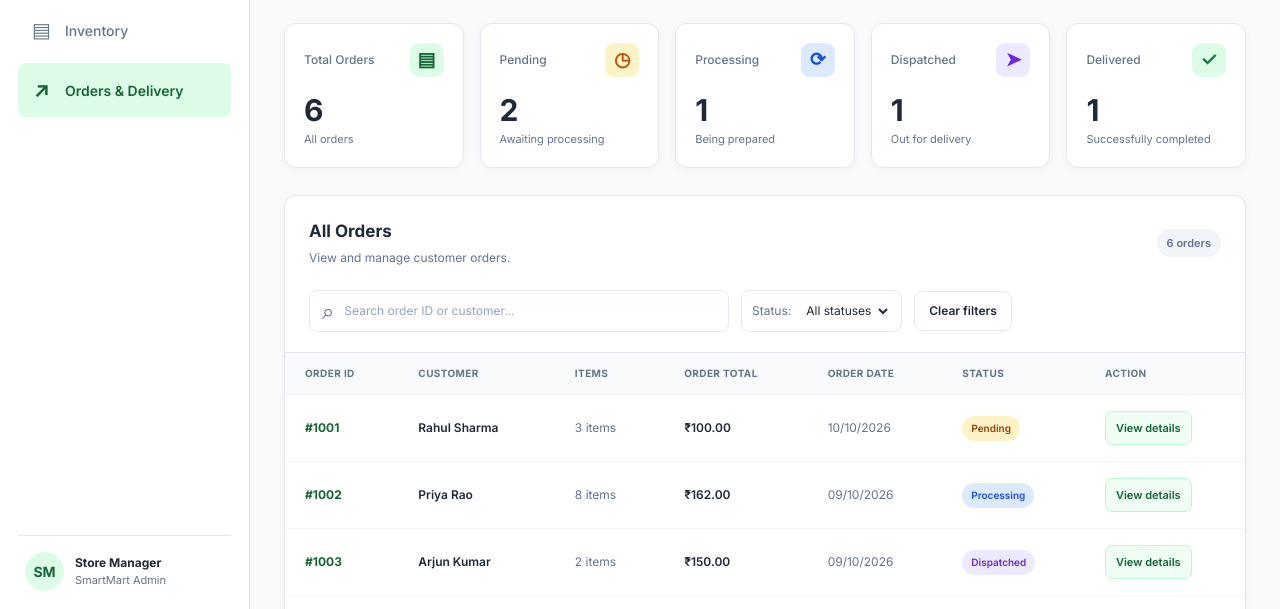
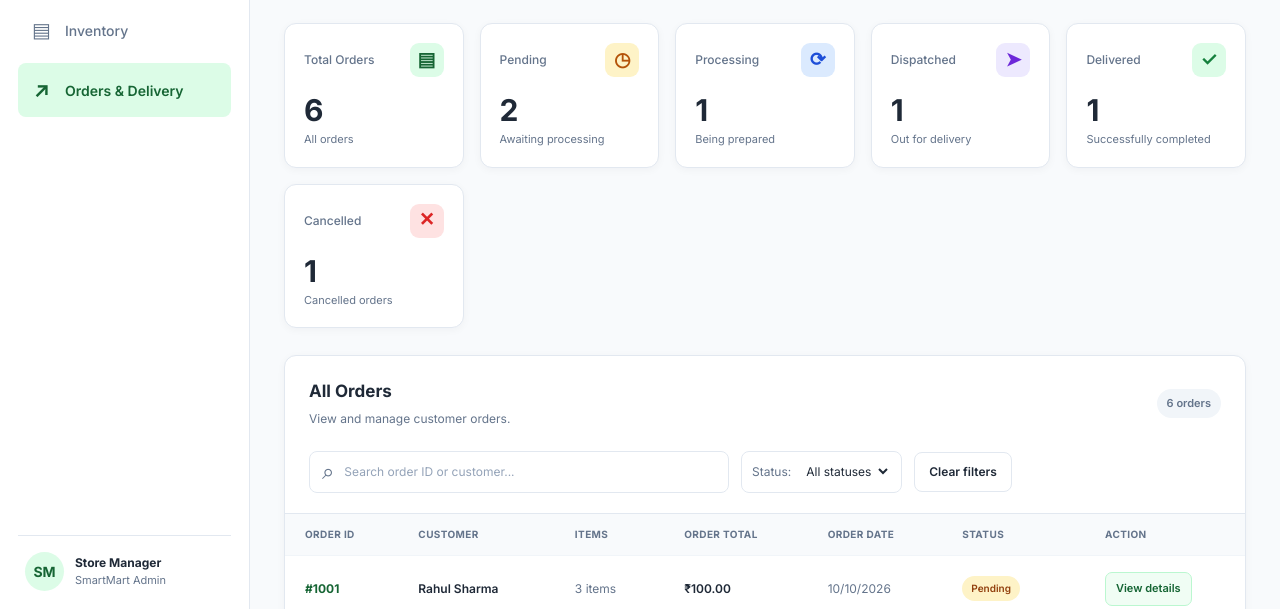
Before and after one commit to Santhosh-M-08/SmartMart-Inventory-Delivery-System, a plain HTML site: page delivery.html in a window 1280 px wide. Shown: the part 187-796 px from the top of the page. Drawn offline with Linux system fonts and the light colour scheme.

Commit message:
Added cancelled orders card

```diff
--- a/css/delivery.css
+++ b/css/delivery.css
@@ -351,6 +351,11 @@ a {
 .delivered-icon {
     color: var(--success);
     background: #DCFCE7;
+}
+
+.cancelled-icon {
+    color: #DC2626;
+    background: #FEE2E2;
 }
 
 .summary-value {
--- a/delivery.html
+++ b/delivery.html
@@ -135,6 +135,15 @@
                         </div>
                         <p class="summary-value" id="deliveredOrders">0</p>
                         <p class="summary-note">Successfully completed</p>
+                    </article>
+
+                    <article class="summary-card">
+                        <div class="summary-card-top">
+                            <span class="summary-label">Cancelled</span>
+                            <span class="summary-icon cancelled-icon" aria-hidden="true">✕</span>
+                        </div>
+                        <p class="summary-value" id="cancelledOrders">0</p>
+                        <p class="summary-note">Cancelled orders</p>
                     </article>
 
                 </section>
--- a/js/delivery.js
+++ b/js/delivery.js
@@ -110,6 +110,9 @@ document.addEventListener("DOMContentLoaded", function () {
 
         document.getElementById("deliveredOrders").textContent =
             orders.filter(order => order.status === "Delivered").length;
+
+        document.getElementById("cancelledOrders").textContent =
+        orders.filter(order => order.status === "Cancelled").length;
     }
 
     // Create a status badge without inserting untrusted HTML.
```
